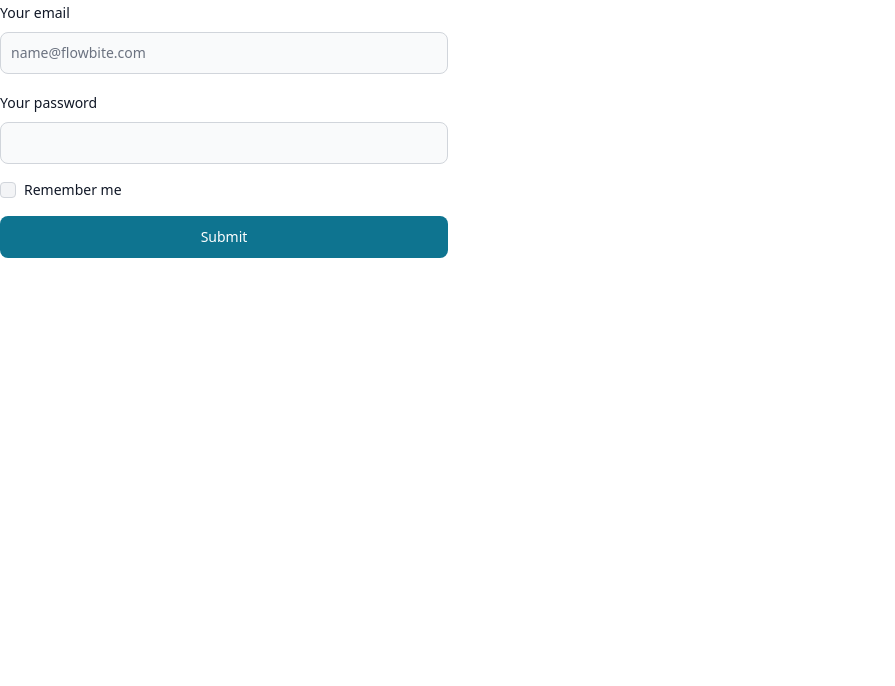
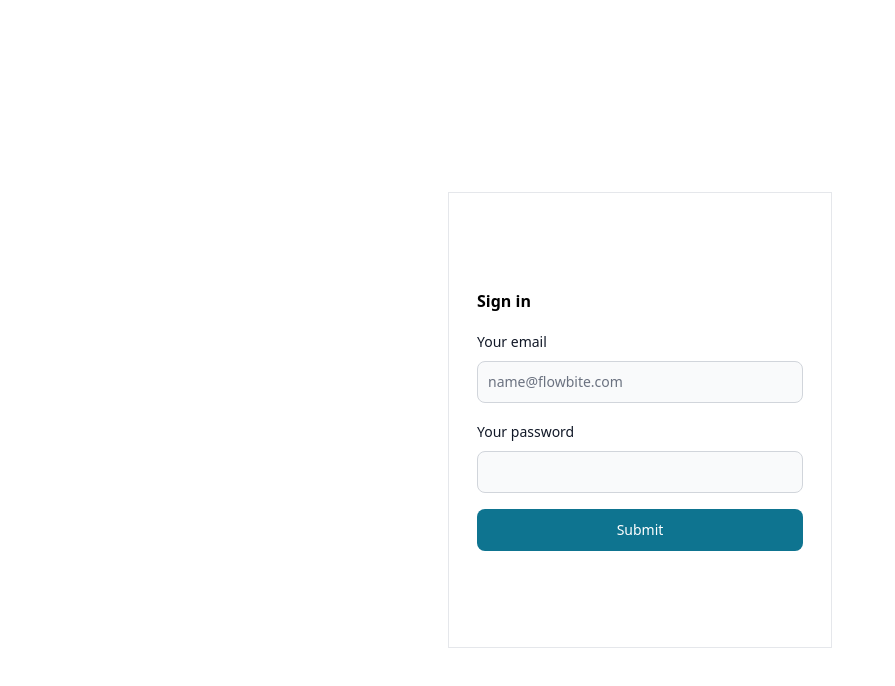
Before and after one commit to hafizhBimo/Miniproject4-Fullstack, a React (Create React App) app in the folder projects/client/: page / in a window 1280 px wide. Shown: the top 686 px of the page, without its empty margins (0-895 px from the left). Built offline with nearby package versions, Linux system fonts and the light colour scheme.

Commit message:
add LoginPage-FE

```diff
--- a/projects/client/src/App.js
+++ b/projects/client/src/App.js
@@ -1,5 +1,4 @@
 import "./App.css";
-
 import LoginPage from "./Page/LoginPage";
 
 function App() {
--- /dev/null
+++ b/projects/client/src/Page/LoginPage/index.js
@@ -0,0 +1,50 @@
+import * as Yup from "yup";
+import { Formik, Form } from "formik";
+import { Button, Label, TextInput, Checkbox } from "flowbite-react";
+
+export default function LoginPage() {
+  const createSchema = Yup.object().shape({
+    password: Yup.string()
+      .min(6, "Password must be 6 characters at minimum")
+      .required("Password is required"),
+  });
+  const handleSubmit = () => {};
+  return (
+    <div className=" flex justify-center mt-48">
+
+      <Formik
+        initialValues={{
+          email: "",
+          password: "",
+        }}
+        validationSchema={createSchema}
+        onSubmit={handleSubmit}
+      >
+
+        <Form className="flex max-w-md flex-col gap-4 w-96 px-7 py-24 border">
+          <div>
+            <h1 className=" font-bold">Sign in</h1>
+          </div>
+          <div>
+            <div className="mb-2 block">
+              <Label htmlFor="email1" value="Your email" />
+            </div>
+            <TextInput
+              id="email1"
+              placeholder="name@flowbite.com"
+              required
+              type="email"
+            />
+          </div>
+          <div>
+            <div className="mb-2 block">
+              <Label htmlFor="password1" value="Your password" />
+            </div>
+            <TextInput id="password1" required type="password" />
+          </div>
+          <Button type="submit">Submit</Button>
+        </Form>
+      </Formik>
+    </div>
+  );
+}
--- a/projects/client/src/Page/LoginPage/index.jsx
+++ /dev/null
@@ -1,44 +0,0 @@
-import { Button, Checkbox, Label, TextInput } from 'flowbite-react';
-
-export default function LoginPage() {
-    return (
-      <form className="flex max-w-md flex-col gap-4">
-        <div>
-          <div className="mb-2 block">
-            <Label
-              htmlFor="email1"
-              value="Your email"
-            />
-          </div>
-          <TextInput
-            id="email1"
-            placeholder="name@flowbite.com"
-            required
-            type="email"
-          />
-        </div>
-        <div>
-          <div className="mb-2 block">
-            <Label
-              htmlFor="password1"
-              value="Your password"
-            />
-          </div>
-          <TextInput
-            id="password1"
-            required
-            type="password"
-          />
-        </div>
-        <div className="flex items-center gap-2">
-          <Checkbox id="remember" />
-          <Label htmlFor="remember">
-            Remember me
-          </Label>
-        </div>
-        <Button type="submit">
-          Submit
-        </Button>
-      </form>
-    )
-  }
```
